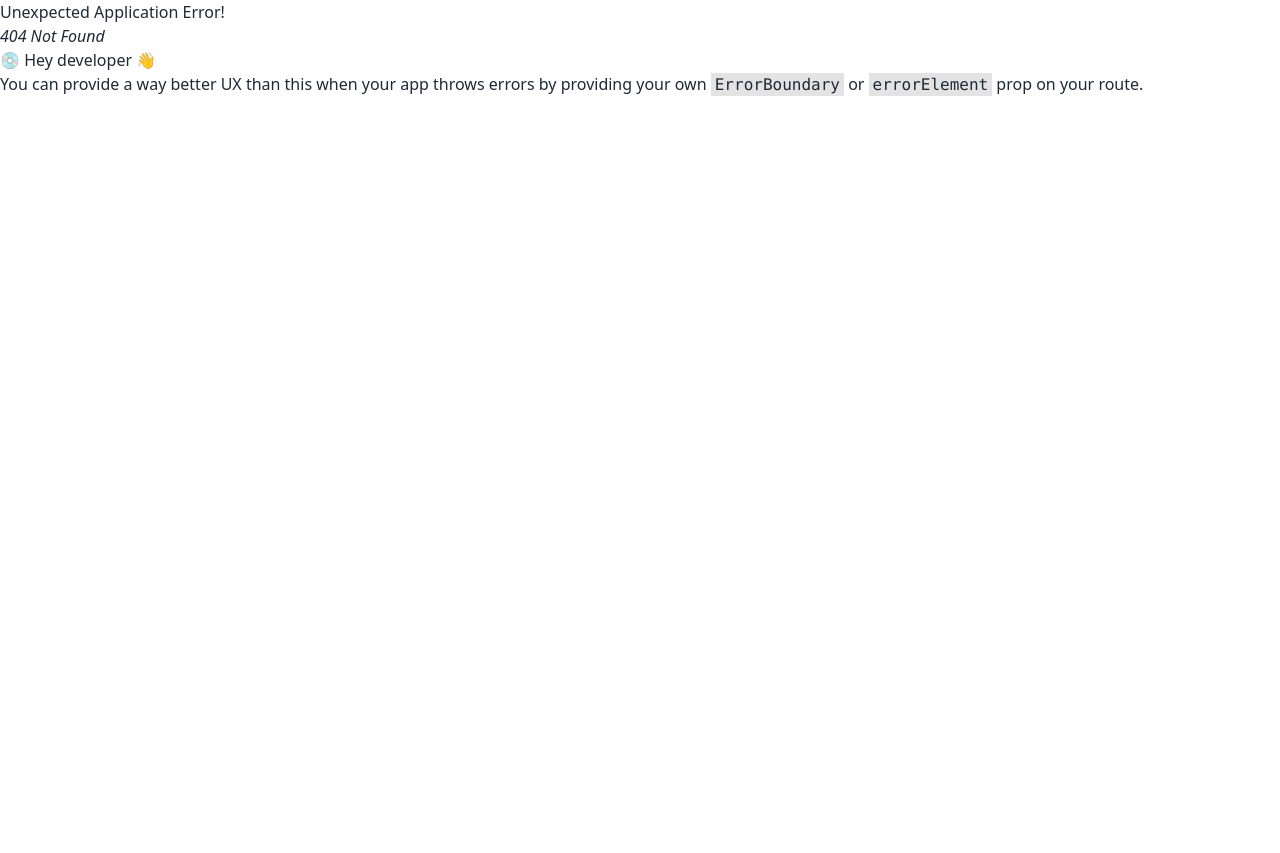
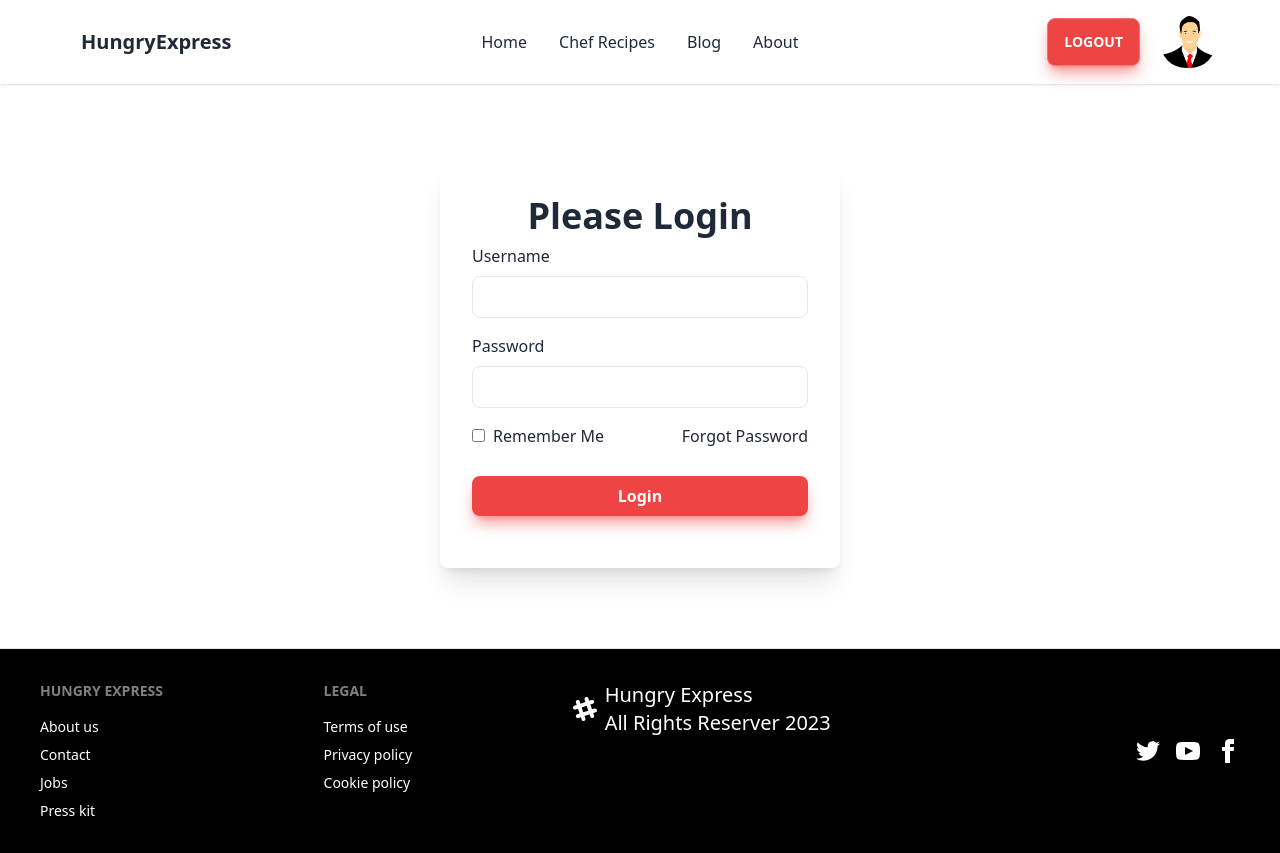
Before and after one commit to LemonHaque/hungry-express, a React (Vite) app: page /login in a window 1280 px wide. Before the commit this address had no page. Before the commit the page ends 800 px from the top, so only its background shows below. Built offline with nearby package versions, Linux system fonts and the light colour scheme.

Commit message:
added login page

```diff
--- a/package.json
+++ b/package.json
@@ -16,6 +16,7 @@
     "match-sorter": "^6.3.1",
     "react": "^18.2.0",
     "react-dom": "^18.2.0",
+    "react-icons": "^4.8.0",
     "react-router-dom": "^6.11.0",
     "sort-by": "^1.2.0"
   },
--- a/src/pages/Header/Header.jsx
+++ b/src/pages/Header/Header.jsx
@@ -1,7 +1,12 @@
-import React from 'react';
+import React, { useContext } from 'react';
 import { NavLink } from 'react-router-dom';
 import img from '../../../public/images/profile.png'
+import { AuthContext } from '../../provider/AuthProvider';
+import { FaUserCircle } from 'react-icons/fa';
+
 const Header = () => {
+    const { user } = useContext(AuthContext);
+
     return (
         <div className="navbar py-4 px-16 shadow top-0">
             <div className="navbar-start">
@@ -27,9 +32,21 @@ const Header = () => {
                 </ul>
             </div>
             <div className="navbar-end gap-5">
-                <NavLink className='btn btn-error hover:bg-red-500'>Profile</NavLink>
-                <NavLink><button className='btn btn-error hover:bg-red-500'>Login</button></NavLink>
-                <img className='rounded-full w-14' src={img} alt="" />
+
+
+
+                {user ?
+                    <NavLink className='btn btn-error bg-red-500 shadow-lg shadow-red-500/50 hover:shadow-red-500/40 text-white font-semibold rounded-lg'>Logout
+                    </NavLink> :
+                    <NavLink to='/login' className='btn btn-error bg-red-500 shadow-lg shadow-red-500/50 hover:shadow-red-500/40 text-white font-semibold rounded-lg'>  Login
+                    </NavLink>
+                }
+
+                {
+                    user && <NavLink><img className='rounded-full w-14' src={img} alt="" /></NavLink>
+                }
+
+
             </div>
         </div>
     );
--- a/src/pages/Home/Home/Home.jsx
+++ b/src/pages/Home/Home/Home.jsx
@@ -27,7 +27,7 @@ const Home = () => {
 
                     <p className='text-xl my-6'>Hungry Express will give you the most popular chef's along with their recipes also hundres of their information. Also you will be amused to use our mobile app.</p>
                     <div>
-                        <button className='btn bg-red-600 hover:bg-red-700 mr-4'>Explore More</button>
+                        <button className='btn btn-error bg-red-500 shadow-lg shadow-red-500/50 hover:shadow-red-500/40 text-white font-semibold rounded-lg'>Explore More</button>
 
                     </div>
 
@@ -54,7 +54,7 @@ const Home = () => {
             <div className=' grid sm:mx-24 lg:grid-cols-3 gap-8'>
 
                 {
-                    chefData.map(chef => <div>
+                    chefData.map(chef => <div key={chef.id}>
 
 
                             <div className="card rounded w-96 bg-gray-100 shadow-xl my-4">
@@ -68,7 +68,7 @@ const Home = () => {
                                     <p>Likes: {chef.likes}</p>
                                     <div className="card-actions">
 
-                                        <Link to={`/recipes/${chef.id}`}><button  className="btn btn-error hover:bg-red-700 hover:text-white">View Recipe</button></Link>
+                                        <Link to={`/recipes/${chef.id}`}><button  className="btn btn-error bg-red-500 shadow-lg shadow-red-500/50 hover:shadow-red-500/40 text-white font-semibold rounded-lg">View Recipe</button></Link>
                                     </div>
                                 </div>
                             </div>
--- a/src/pages/login/Login.jsx
+++ b/src/pages/login/Login.jsx
@@ -0,0 +1,33 @@
+import React from 'react';
+
+const Login = () => {
+    return (
+        <div>
+
+            <div className='my-20'>
+
+                <div className=' flex flex-col justify-center'>
+                    <form className='max-w-[400px] w-full mx-auto rounded-lg shadow-xl p-8 px-8'>
+                        <h2 className='text-4xl dark:text-white font-bold text-center'>Please Login</h2>
+                        <div className='flex flex-col py-2'>
+                            <label>Username</label>
+                            <input className='rounded-lg border mt-2 p-2 focus:border-red-500 focus:outline-none' type="text" />
+                        </div>
+                        <div className='flex flex-col py-2'>
+                            <label>Password</label>
+                            <input className='p-2 rounded-lg border mt-2 focus:border-red-500 focus:outline-none' type="password" />
+                        </div>
+                        <div className='flex justify-between py-2'>
+                            <p className='flex items-center'><input className='mr-2 bg-red-400' type="checkbox" /> Remember Me</p>
+                            <p>Forgot Password</p>
+                        </div>
+                        <button className='w-full my-5 py-2 bg-red-500 shadow-lg shadow-red-500/50 hover:shadow-red-500/40 text-white font-semibold rounded-lg'>Login</button>
+
+                    </form>
+                </div>
+            </div>
+        </div>
+    );
+};
+
+export default Login;
--- a/src/provider/AuthProvider.jsx
+++ b/src/provider/AuthProvider.jsx
@@ -1,13 +1,21 @@
 import React, { createContext } from 'react';
+import { getAuth } from "firebase/auth";
+import App from '../App';
+import app from '../firebase/firebase.config';
 
-const AuthContext = createContext(null)
+export const AuthContext = createContext(null)
+
+const auth = getAuth(app)
+
+
 
 const AuthProvider = ({ children }) => {
-
-    const authInfo = {}
+const user = {displayName: "jkbgk"}
+    const authInfo = {
+        user
+    }
     return (
-        <AuthContext.Provider
-            value={authInfo} >
+        <AuthContext.Provider value={authInfo} >
             {children}
         </AuthContext.Provider>
     );
--- a/src/routes/Routes.jsx
+++ b/src/routes/Routes.jsx
@@ -3,6 +3,7 @@ import Main from "../layout/Main";
 import Home from "../pages/Home/Home/Home";
 import ChefRecipes from "../pages/ChefRecipes/ChefRecipes";
 import About from "../pages/About/About";
+import Login from "../pages/login/Login";
 
 const router = createBrowserRouter([
     {
@@ -18,6 +19,10 @@ const router = createBrowserRouter([
                 element: <ChefRecipes></ChefRecipes>,
                 loader: ({ params }) => fetch(`http://localhost:5000/recipes/${params.id}`),
 
+            },
+            {
+                path:'/login',
+                element:<Login></Login>
             }
         ]
     }
```
Also changed, not shown: 1 other file (tests, documents, lock files or other folders).
